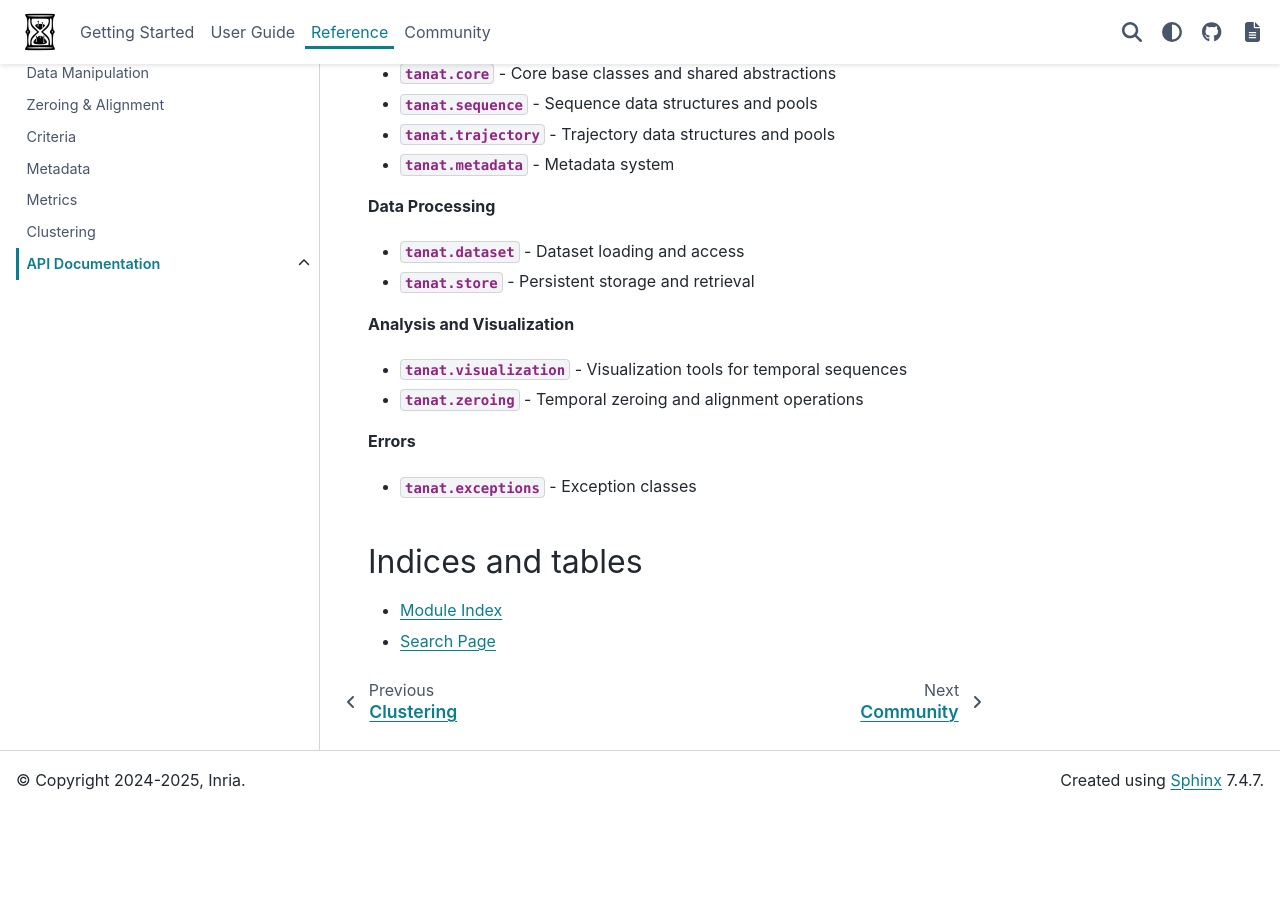
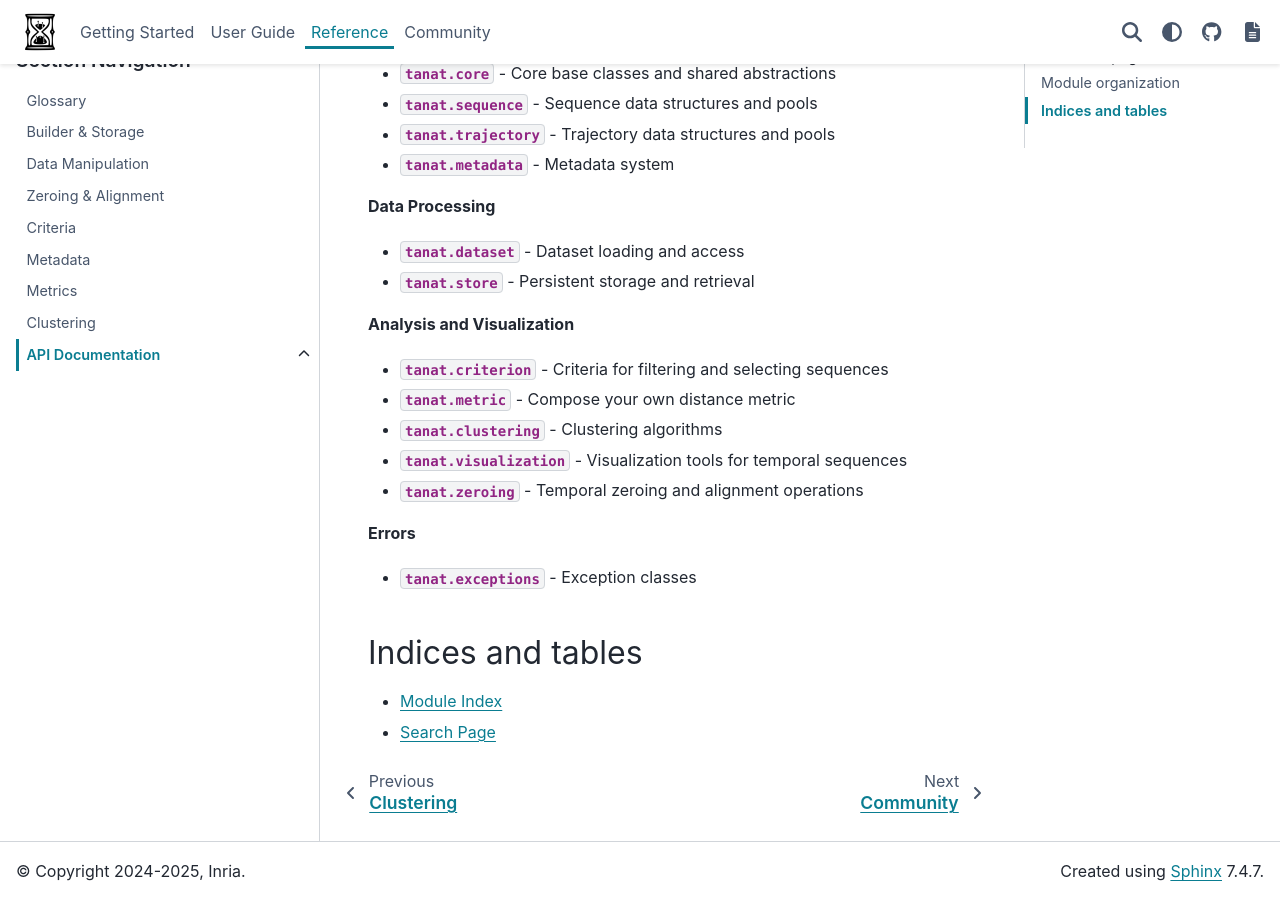
Before and after one commit to TanaT-Lab/TanaT, a Sphinx documentation site: the page built from doc/source/reference/api/index.rst, in a window 1280 px wide and 900 px high, scrolled down 552 px. Built offline with Sphinx 7.4.7 and the PyData theme 0.15.4, drawn with Linux system fonts in a browser that asks for light colours; pages that are not in the unit, such as notebooks, are missing from menus; before the commit the page ends 1361 px from its top, so only the background shows below that.

Commit message:
docs: update analysis and visualization section in API index

```diff
--- a/doc/source/reference/api/index.rst
+++ b/doc/source/reference/api/index.rst
@@ -27,6 +27,9 @@
 
 **Analysis and Visualization**
 
+* :py:mod:`tanat.criterion` - Criteria for filtering and selecting sequences
+* :py:mod:`tanat.metric` - Compose your own distance metric
+* :py:mod:`tanat.clustering` - Clustering algorithms
 * :py:mod:`tanat.visualization` - Visualization tools for temporal sequences
 * :py:mod:`tanat.zeroing` - Temporal zeroing and alignment operations
 
```
